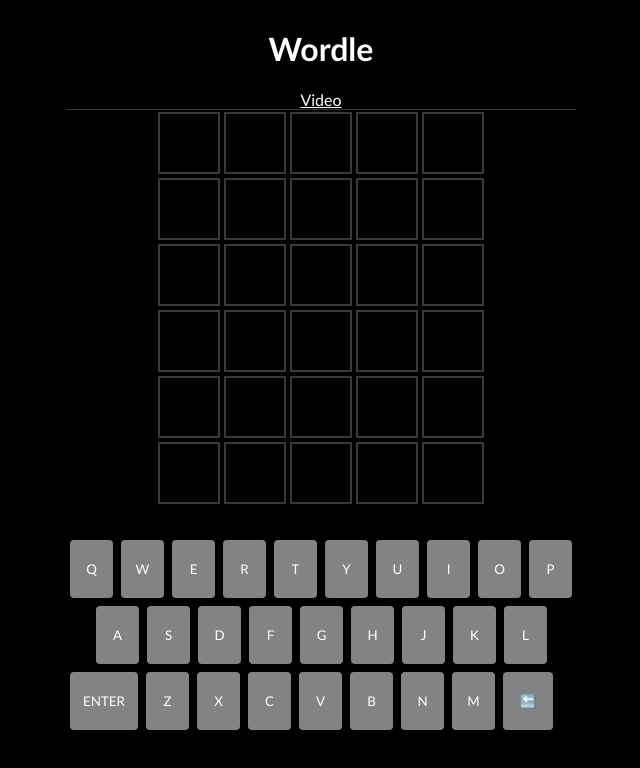
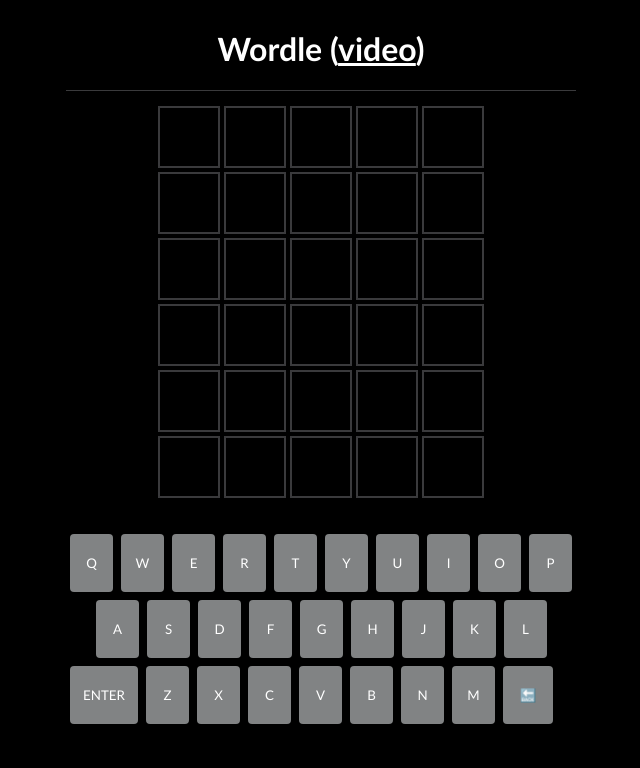
Before and after one commit to Mark-Phillipson/wordle, a website: page index.html in a window 1280 px wide. Shown: the whole page, without its empty margins (319-959 px from the left). Drawn offline with Linux system fonts and the light colour scheme; no server answers.

Commit message:
Made letters larger

```diff
--- a/index.html
+++ b/index.html
@@ -10,8 +10,10 @@
 <body>
 	<div class="game-container">
 		<div class="title-container">
-			<h1>Wordle</h1>
-			<a href="https://www.youtube.com/watch?v=mpby4HiElek">Video</a>
+			<h1>
+				Wordle
+			(<a href="https://www.youtube.com/watch?v=mpby4HiElek" class="px-2">video</a>)
+			</h1>
 		</div>
 		<div class="message-container"></div>
 		<div class="tile-container"></div>
--- a/style.css
+++ b/style.css
@@ -22,6 +22,8 @@
 .tile-container {
  width: 330px;
  margin-bottom: 30px;
+ font-size: xx-large;
+
 }
 .key-container {
  width: 510px;
```
